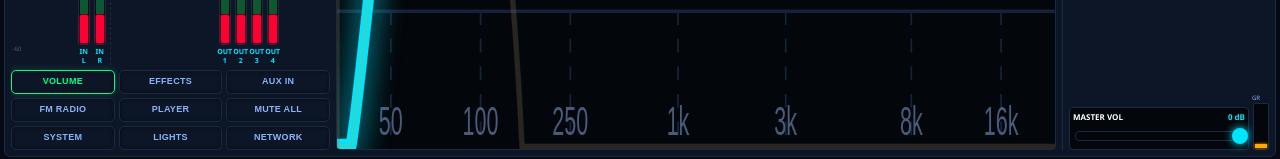
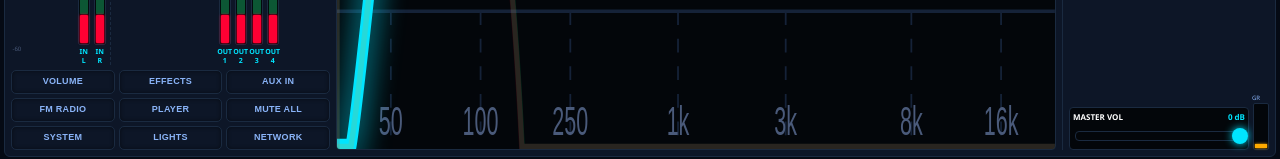
Before and after one commit to luhtu0103/DLMS_mini_coustum, a plain HTML site: page index.html in a window 1280 px wide. Shown: the part 620-779 px from the top of the page. Drawn offline with Linux system fonts and the light colour scheme.

Commit message:
Make all nine quick menu buttons share the same default style

```diff
--- a/index.html
+++ b/index.html
@@ -285,7 +285,7 @@
 
                 <!-- GRID 3x3 MENU (Tanpa Emoji) -->
                 <div class="quick-grid">
-                    <button class="quick-btn active-menu" onclick="showPage('page-quick')">VOLUME</button>
+                    <button class="quick-btn" onclick="showPage('page-quick')">VOLUME</button>
                     <button class="quick-btn">EFFECTS</button>
                     <button class="quick-btn">AUX IN</button>
 
```
